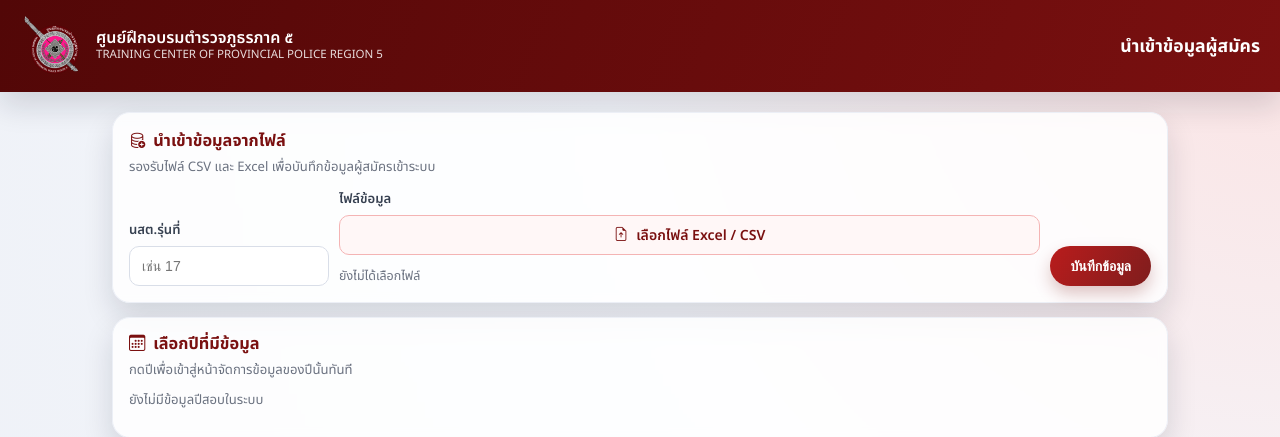
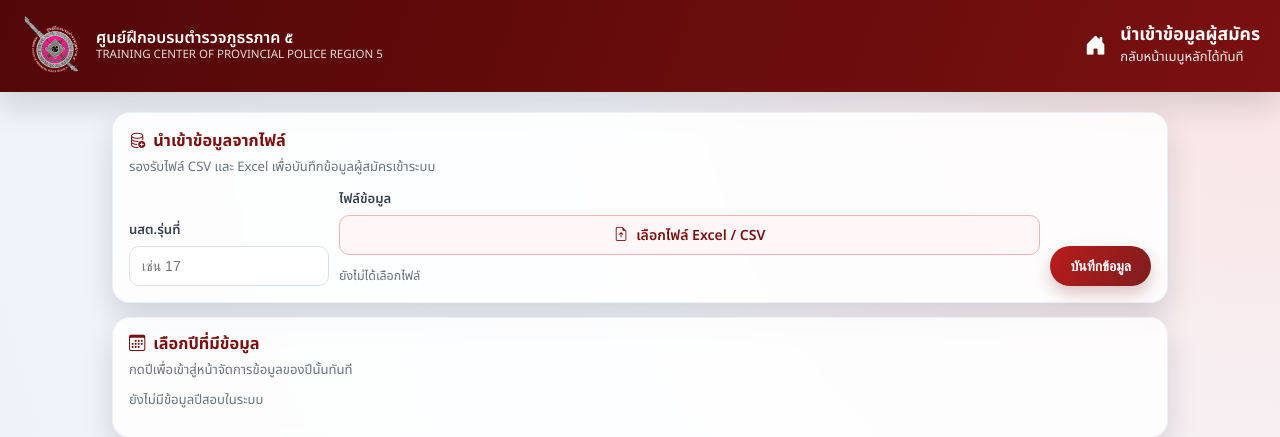
Before and after one commit to markkub555/project5, a PHP site: page /import_gptV1.php in a window 1280 px wide. Shown: the top 437 px of the page. Run offline with PHP 8.4, Linux system fonts and the light colour scheme; data that the repository does not hold is empty.

Commit message:
แก้ import เพิ่มhome

```diff
--- a/import_gptV1.php
+++ b/import_gptV1.php
@@ -112,10 +112,42 @@ $formatYearLabel = static function ($year): string {
             line-height: 1.1;
         }
 
-        .header-title {
+        .header-right {
+            display: flex;
+            align-items: center;
+            gap: 14px;
+        }
+
+        .header-home {
+            display: inline-flex;
+            align-items: center;
+            justify-content: center;
+            color: #fff;
+            text-decoration: none;
+            font-size: 1.35rem;
+            line-height: 1;
+        }
+
+        .header-home:hover {
+            color: #fff;
+            opacity: 0.9;
+        }
+
+        .header-meta {
+            display: flex;
+            flex-direction: column;
+            align-items: flex-start;
+            gap: 2px;
+        }
+
+        .header-meta strong {
             font-size: 1.1rem;
-            font-weight: 700;
-            white-space: nowrap;
+            line-height: 1.1;
+        }
+
+        .header-meta span {
+            font-size: 0.82rem;
+            opacity: 0.92;
         }
 
         .page {
@@ -279,10 +311,6 @@ $formatYearLabel = static function ($year): string {
             .submit-btn {
                 width: 100%;
             }
-
-            .header-title {
-                font-size: 0.96rem;
-            }
         }
 
         @media (max-width: 640px) {
@@ -296,6 +324,10 @@ $formatYearLabel = static function ($year): string {
             .brand-wrap p {
                 display: none;
             }
+
+            .header-right {
+                width: 100%;
+            }
         }
     </style>
 </head>
@@ -303,15 +335,23 @@ $formatYearLabel = static function ($year): string {
 <body>
     <header class="top-header">
         <div class="brand-wrap">
-            <a href="menu.php" class="logo-link" aria-label="กลับหน้าเมนูหลัก">
+            <span class="logo-link">
                 <img src="upload/tcpr5-1024x990.png" class="logo" alt="ตราศูนย์ฝึกอบรมตำรวจภูธรภาค 5">
-            </a>
+            </span>
             <div>
                 <h1>ศูนย์ฝึกอบรมตำรวจภูธรภาค ๕</h1>
                 <p>TRAINING CENTER OF PROVINCIAL POLICE REGION 5</p>
             </div>
         </div>
-        <div class="header-title">นำเข้าข้อมูลผู้สมัคร</div>
+        <div class="header-right">
+            <a class="header-home" href="menu.php" aria-label="กลับหน้าเมนูหลัก">
+                <i class="bi bi-house-door-fill"></i>
+            </a>
+            <div class="header-meta">
+                <strong>นำเข้าข้อมูลผู้สมัคร</strong>
+                <span>กลับหน้าเมนูหลักได้ทันที</span>
+            </div>
+        </div>
     </header>
 
     <main class="page">
```
